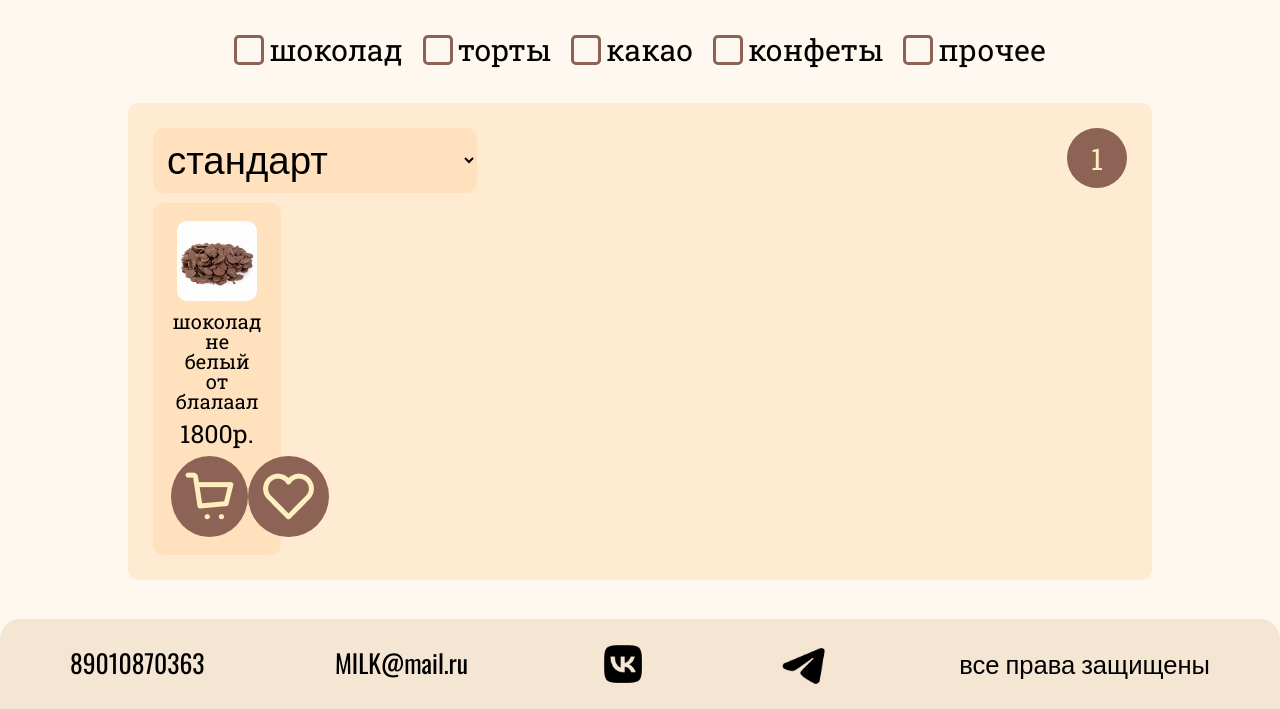
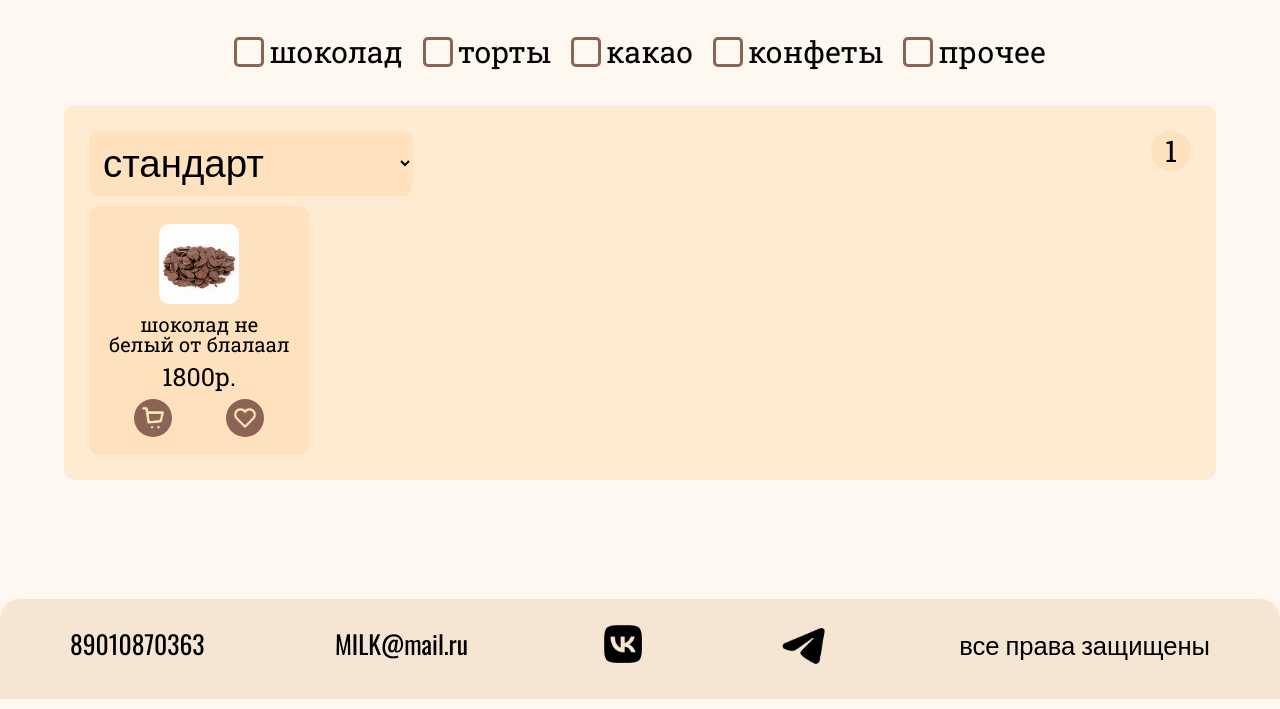
Before and after one commit to spece3000/UP_2026, a plain HTML site: page public/catalog.html in a window 1280 px wide. Shown: the part 101-810 px from the top of the page. Drawn offline with nearby package versions, Linux system fonts and the light colour scheme.

Commit message:
доделал каталог

```diff
--- a/public/catalog.html
+++ b/public/catalog.html
@@ -50,8 +50,8 @@
                     <h4 class="product_title--catalog">шоколад не белый от блалаал</h4>
                     <p class="product_price--catalog">1800р.</p>
                     <div class="buttons_product--catalog">
-                        <button class="button_cart--catalog"><img class="img_cart--catalog" src="img/icons/cart.png" alt=""></button>
-                        <button class="button_favorit--catalog"><img class="img_favorit--catalog" src="img/icons/favourite.png" alt=""></button>
+                        <button class="button--catalog"><img class="img_cart--catalog" src="img/icons/cart.png" alt=""></button>
+                        <button class="button--catalog"><img class="img_favorit--catalog" src="img/icons/favourite.png" alt=""></button>
                     </div>
                 </div>
             </div>
--- a/public/css/style.css
+++ b/public/css/style.css
@@ -449,7 +449,7 @@ label{
 }
 
 .catalog--sec{
-    width: 80%;
+    width: 90%;
     background-color: #FFEBD2;
     border-radius: 10px;
     padding: clamp(15px, 3vw, 25px);
@@ -472,7 +472,7 @@ label{
 .product_cart{
     border-radius: 10px;
     background-color: #FFE2BD;
-    width: clamp(100px, 10vw, 250px);
+    max-width: 250px;
     padding: clamp(10px, 3vw, 18px);
     display: flex;
     flex-direction: column;
@@ -504,7 +504,12 @@ label{
 }
 
 .buttons_product--catalog button{
-    padding: 10px;
+    padding: clamp(5px, 3vw, 15px);
+    height: clamp(35px, 3vw, 75px);
+    width: clamp(35px, 3vw, 75px);
+    display: flex;
+    align-items: center;
+    justify-content: center;
 }
 
 .select--catalog {
@@ -515,8 +520,26 @@ label{
 }
 
 .pug_button{
-    width: 60px;
-    height: 60px;
+    width: clamp(40px, 3vw, 60px);
+    height: clamp(40px, 3vw, 60px);
+    background-color: #FFE2BD;
+    color: black;
+}
+
+.img_cart--catalog{
+    width: clamp(20px, 2vw, 50px);
+}
+
+.img_favorit--catalog{
+    width: clamp(20px, 2vw, 50px);
+}
+
+.product_title--catalog{
+    font-size: clamp(10px, 2vw, 20px);
+}
+
+.product_price--catalog{
+    font-size: clamp(15px, 3vw, 25px);
 }
 
 @media (max-width: 970px){
@@ -578,6 +601,10 @@ label{
     .cart_services{
         flex-direction: column;
     }
+    .catalog{
+    grid-template-columns: repeat(3, 1fr);
+    grid-template-rows: 3;
+}
 }
 @media (max-width: 480px) {
     .offer div{
```
